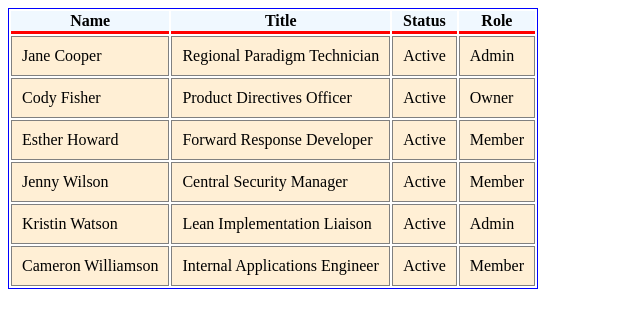
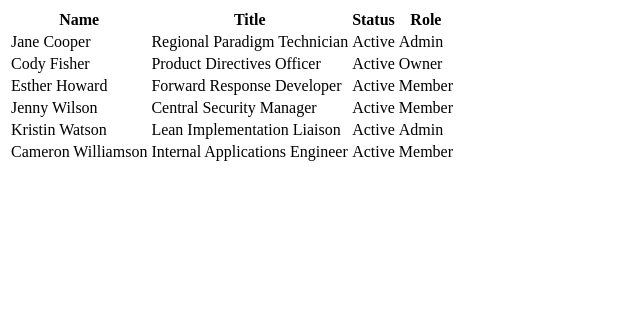
Before and after one commit to rinaldiamfine/support_ticket_manager, a Next.js app in the folder frontend/: page /dashboard in a window 1280 px wide. Shown: the top 328 px of the page, without its empty margins (0-640 px from the left). Built offline with nearby package versions, Linux system fonts and the light colour scheme.

Commit message:
Fix issue warning msg to set key in table

```diff
--- a/frontend/components/Table.tsx
+++ b/frontend/components/Table.tsx
@@ -1,6 +1,5 @@
 import React from 'react'
-// import 'regenerator-runtime/runtime';
-import { useTable } from 'react-table'
+import { Column, useTable } from 'react-table'
 import { classNames } from './Utils'
 
 // Define a default UI for filtering
@@ -104,7 +103,7 @@ export function AvatarCell(value: string, column: any, row: any) {
     )
 }
 
-function Table({ columns, data }) {
+function Table({ columns , data }) {
     const { getTableProps, getTableBodyProps, headerGroups, rows, prepareRow } =
     useTable({
       columns,
@@ -112,51 +111,45 @@ function Table({ columns, data }) {
     });
 
     return (
-        <table { ...getTableProps() } style={ { border: 'solid 1px blue' } }>
+        <table {...getTableProps()}>
             <thead>
-                { headerGroups.map(headerGroup => (
-                    <tr { ...headerGroup.getHeaderGroupProps() }>
-                        { headerGroup.headers.map(column => (
-                            <th key={column.id}
-                                { ...column.getHeaderProps() }
-                                style={ {
-                                borderBottom: 'solid 3px red',
-                                background: 'aliceblue',
-                                color: 'black',
-                                fontWeight: 'bold',
-                                } }
-                            >
-                                { column.render('Header') }
-                            </th>
-                        )) }
+                { headerGroups.map((headerGroup: { getHeaderGroupProps: () => { [x: string]: any; key: any; }; headers: any[]; }) => {
+                const { key, ...restHeaderGroupProps } =
+                    headerGroup.getHeaderGroupProps();
+                return (
+                    <tr key={key} {...restHeaderGroupProps}>
+                    {headerGroup.headers.map((column) => {
+                        const { key, ...restColumn } = column.getHeaderProps();
+                        return (
+                        <th key={key} {...restColumn}>
+                            {column.render("Header")}
+                        </th>
+                        );
+                    })}
                     </tr>
-                )) }
+                );
+                }) }
             </thead>
-          <tbody {...getTableBodyProps()}>
-          {rows.map(row => {
-           prepareRow(row)
-           return (
-             <tr {...row.getRowProps()}>
-               {row.cells.map(cell => {
-                 return (
-                   <td key={row.id}
-                     {...cell.getCellProps()}
-                     style={{
-                       padding: '10px',
-                       border: 'solid 1px gray',
-                       background: 'papayawhip',
-                     }}
-                   >
-                     {cell.render('Cell')}
-                   </td>
-                 )
-               })}
-             </tr>
-           )
-         })}
-          </tbody>
+            <tbody {...getTableBodyProps}>
+                { rows.map((row: { getRowProps: () => { [x: string]: any; key: any; }; cells: any[]; }) => {
+                prepareRow(row);
+                const { key, ...restRowProps } = row.getRowProps();
+                return (
+                    <tr key={key} {...restRowProps}>
+                    {row.cells.map((cell) => {
+                        const { key, ...restCellProps } = cell.getCellProps();
+                        return (
+                        <td key={key} {...restCellProps}>
+                            {cell.render("Cell")}
+                        </td>
+                        );
+                    })}
+                    </tr>
+                );
+                }) }
+            </tbody>
         </table>
-    );
+      );
   }
 
   export default Table;
--- a/frontend/package.json
+++ b/frontend/package.json
@@ -23,6 +23,10 @@
     "react-table": "^7.8.0",
     "regenerator-runtime": "^0.13.11",
     "tailwindcss": "3.3.2",
-    "typescript": "5.0.4"
+    "typescript": "5.0.4",
+    "uuid": "^9.0.0"
+  },
+  "devDependencies": {
+    "@types/react-table": "^7.7.14"
   }
 }
```
Also changed, not shown: 1 other file (tests, documents, lock files or other folders).
